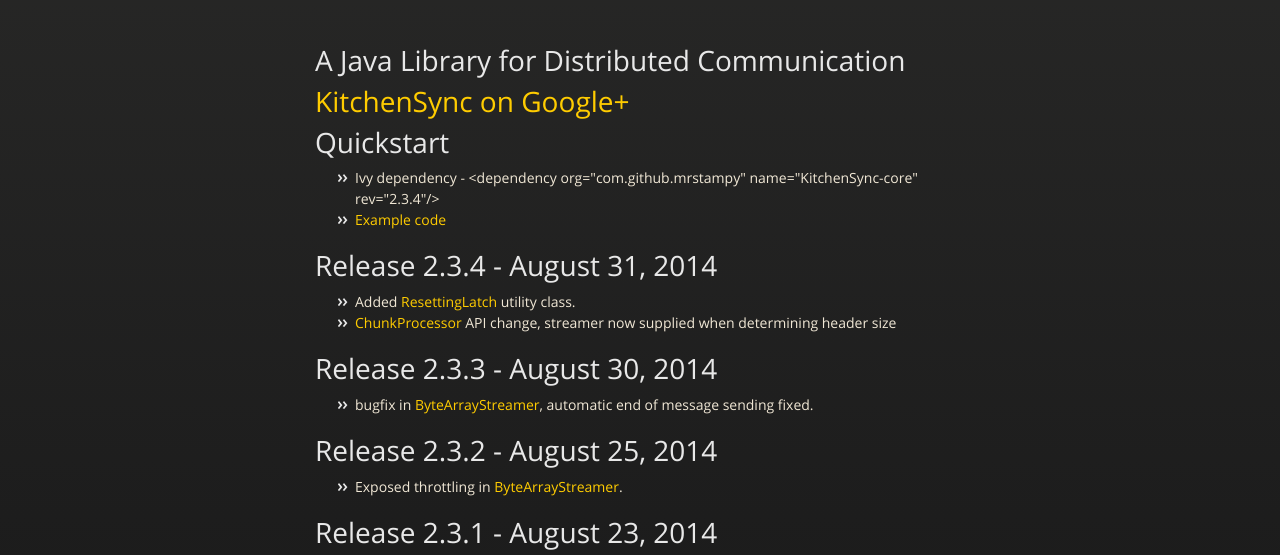
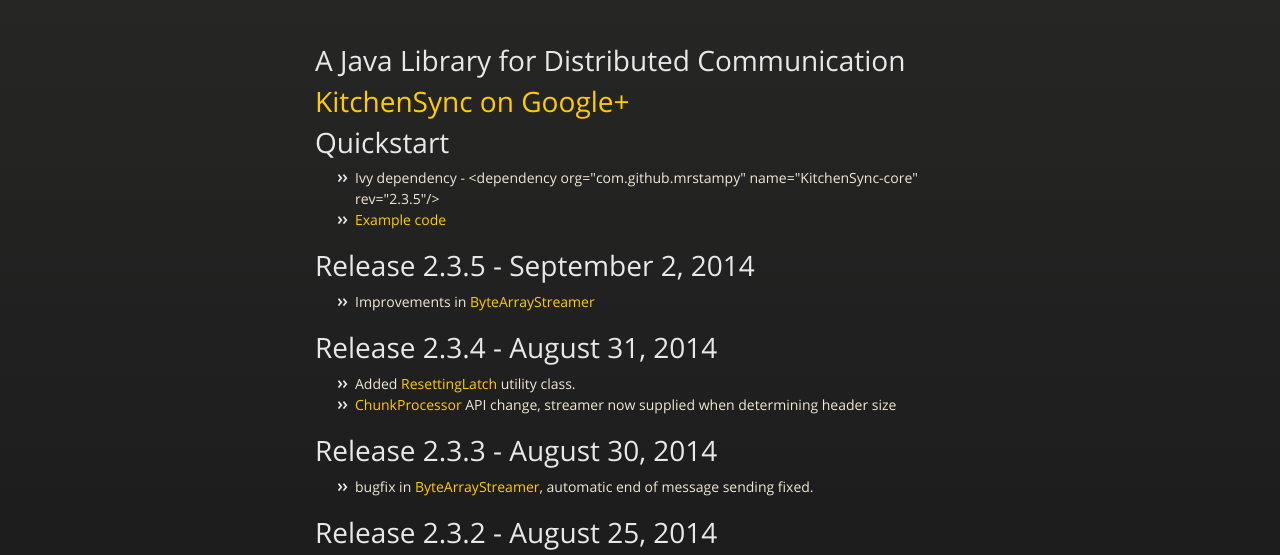
Before and after one commit to mrstampy/KitchenSync-core, a plain HTML site: page index.html in a window 1280 px wide. Shown: the part 226-781 px from the top of the page. Drawn offline with nearby package versions, Linux system fonts and the light colour scheme.

```diff
--- a/index.html
+++ b/index.html
@@ -49,8 +49,14 @@
 <a name="quickstart" class="anchor" href="#quickstart"><span class="octicon octicon-link"></span></a>Quickstart</h1>
 
 <ul>
-<li>Ivy dependency - &lt;dependency org="com.github.mrstampy" name="KitchenSync-core" rev="2.3.4"/&gt;</li>
+<li>Ivy dependency - &lt;dependency org="com.github.mrstampy" name="KitchenSync-core" rev="2.3.5"/&gt;</li>
 <li><a href="https://github.com/mrstampy/KitchenSync-core/tree/master/KitchenSync-core/test/com/github/mrstampy/kitchensync/test">Example code</a></li>
+</ul><h1>
+<a name="release-235---september-2-2014" class="anchor" href="#release-235---september-2-2014"><span class="octicon octicon-link"></span></a>Release 2.3.5 - September 2, 2014</h1>
+
+<ul>
+<li>Improvements in <a href="https://github.com/mrstampy/KitchenSync-core/blob/master/KitchenSync-core/src/com/github/mrstampy/kitchensync/stream/ByteArrayStreamer.java">ByteArrayStreamer</a>
+</li>
 </ul><h1>
 <a name="release-234---august-31-2014" class="anchor" href="#release-234---august-31-2014"><span class="octicon octicon-link"></span></a>Release 2.3.4 - August 31, 2014</h1>
 
```
Also changed, not shown: params.json (+1 -1 lines).
